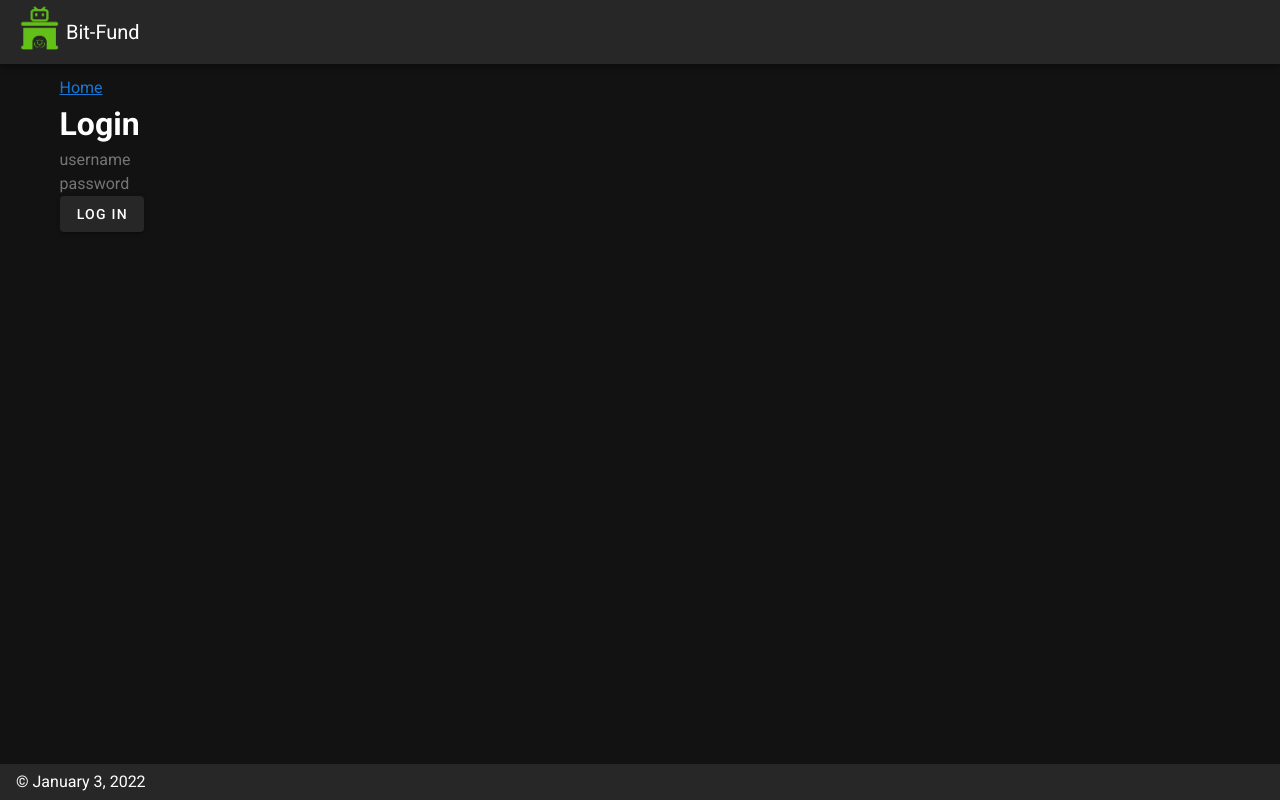
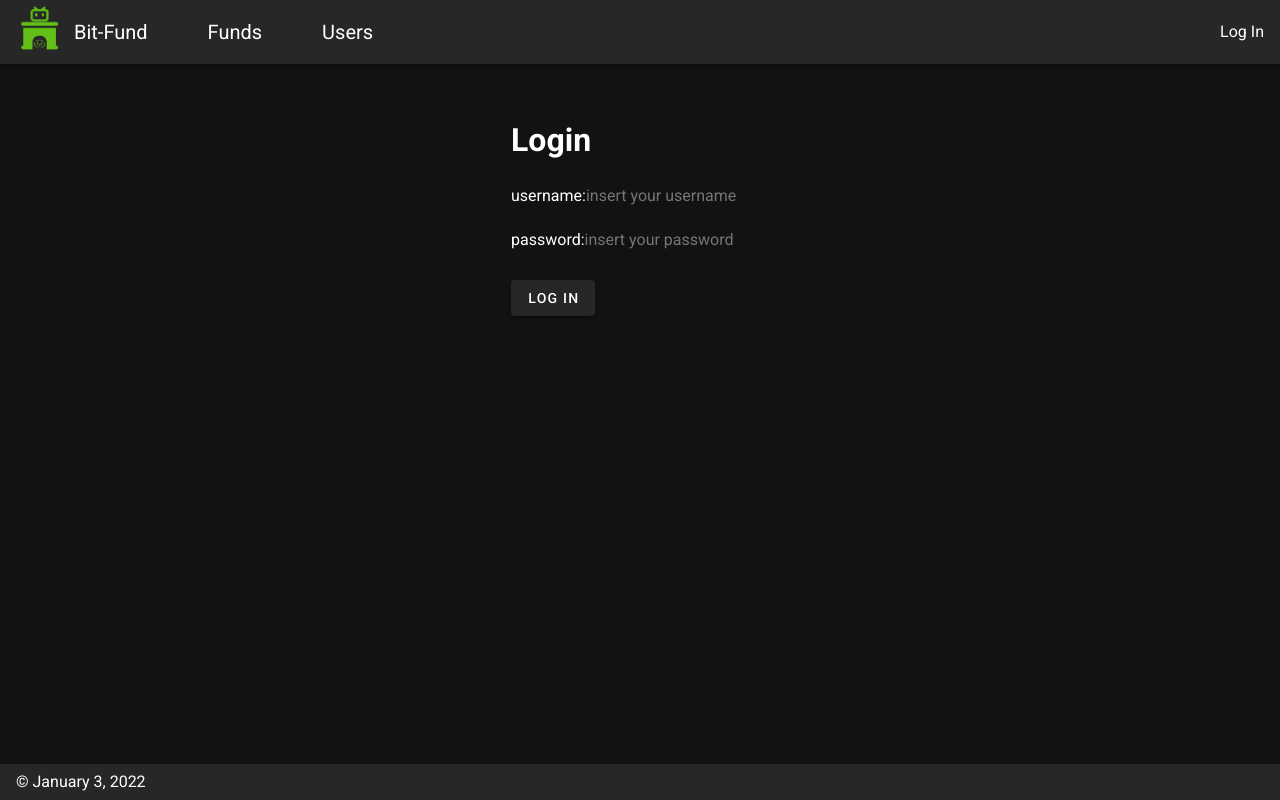
Before and after one commit to ntsonnenberg/NFT-Fund-App, a Nuxt app: page /login in a window 1280 px wide. Built offline with nearby package versions, Linux system fonts and the light colour scheme.

Commit message:
finished login page, set up other page routings

```diff
--- a/layouts/default.vue
+++ b/layouts/default.vue
@@ -5,13 +5,27 @@
       fixed
       app
     >
-      <div class="logo">
-        <NuxtLink to="/"><img src="../img/NFT_Fund_Logo.png"></NuxtLink>
+      <NuxtLink to="/"><img src="../img/NFT_Fund_Logo.png"></NuxtLink>
+      <NuxtLink to="/">
+        <v-toolbar-title v-text="title" class="pl-2"/>
+      </NuxtLink>
+      <NuxtLink to="/funds">
+      <v-toolbar-title v-text="funds" class="pl-15"/>
+      </NuxtLink>
+      <NuxtLink to="/users">
+        <v-toolbar-title v-text="users" class="pl-15"/>
+      </NuxtLink>
+      <v-spacer />
+      <div v-if="user === null">
+        <NuxtLink to="/login" id="loginTab">Log In</NuxtLink>
       </div>
-      <v-toolbar-title v-text="title" />
-      <v-spacer />
+      <div v-if="user !== null" class="pr-10">
+        <NuxtLink to="/account" id="accountTab">Account</NuxtLink>
+      </div>
       <div v-if="user !== null">
-        <v-btn @click="logout()">Log Out</v-btn>
+        <NuxtLink to="/" id="logoutTab">
+          <button @click="logout()">Log Out</button>
+        </NuxtLink>
       </div>
     </v-app-bar>
 
@@ -53,7 +67,9 @@
         miniVariant: false,
         right: true,
         rightDrawer: false,
-        title: 'Bit-Fund'
+        title: 'Bit-Fund',
+        funds: 'Funds',
+        users: 'Users',
       }
     },
 
@@ -80,4 +96,9 @@
     width: 50px;
     height: 50px;
   }
+
+a {
+    text-decoration: none;
+    color: white !important;
+  }
 </style>
--- /dev/null
+++ b/pages/account.vue
@@ -0,0 +1,29 @@
+<template>
+  <h1>Hello {{ user }}!</h1>
+</template>
+
+<script>
+export default {
+    name: "AccountPage",
+
+    data () {
+        return {
+
+        }
+    },
+
+    methods: {
+
+    },
+
+    computed: {
+        user () {
+            return this.$store.state.accounts.user;
+        }
+    }
+}
+</script>
+
+<style>
+
+</style>
--- /dev/null
+++ b/pages/funds.vue
@@ -0,0 +1,27 @@
+<template>
+    <div>
+        <h1>This is the funds page</h1>
+        <fund-card @view="showFundName" />
+    </div>
+</template>
+
+<script>
+import FundCard from '@/components/FundCard.vue'
+export default {
+    name: 'FundsPage',
+
+    components: {
+        FundCard
+    },
+
+    methods: {
+    showFundName (event) {
+        alert("This fund is named: " + event);
+        }
+    }
+}
+</script>
+
+<style>
+
+</style>
--- a/pages/index.vue
+++ b/pages/index.vue
@@ -1,8 +1,6 @@
 <template>
 <div>
-  <NuxtLink to="/login">Login</NuxtLink>
   <h1>NFT Fund</h1>
-  <fund-card @view="showFundName"/>
 </div>
 
 </template>
@@ -20,13 +18,10 @@
     },
 
     components: {
-      FundCard
+
     },
 
     methods: {
-      showFundName (event) {
-        alert("This fund is named: " + event);
-      }
     }
   }
 </script>
--- a/pages/login.vue
+++ b/pages/login.vue
@@ -1,26 +1,24 @@
 <template>
-    <div>
-        <div>
-            <NuxtLink to="/">Home</NuxtLink>
-        </div>
-        <h1>Login</h1>
-        <div>
-            <input v-model="username" placeholder="username">
-        </div>
-        <div>
-            <input v-model="password" placeholder="password">
+  <v-layout>
+    <v-flex align-self-center>
+      <h1 class="pt-10">Login</h1>
+      <v-form>
+        <div class="pt-5">
+            <label for="username">username:</label>
+            <input id="username" v-model="username" placeholder="insert your username">
         </div>
 
-        <v-btn @click="login()">Log In</v-btn>
-
-        <div v-if="user !== null">
-            <v-btn @click="logout()">Log Out</v-btn>
+        <div class="pt-5">
+          <label for="password">password:</label>
+            <input id="password" v-model="password" placeholder="insert your password">
         </div>
 
-        <div v-if="user !== null">
-            Logged in as {{ user }}
+        <div class="pt-7">
+          <v-btn @click="login()">Log In</v-btn>
         </div>
-    </div>
+      </v-form>
+    </v-flex>
+  </v-layout>
 </template>
 
 <script>
@@ -35,11 +33,15 @@ export default {
   },
 
   methods: {
-    login () {
-      this.$store.dispatch('accounts/login', {
+    async login () {
+      await this.$store.dispatch('accounts/login', {
         username: this.username,
         password: this.password
       });
+
+      if (this.user !== null) {
+        this.$router.push("/account");
+      }
     },
 
     logout () {
@@ -58,3 +60,15 @@ export default {
   }
 }
 </script>
+
+<style scoped>
+  div.layout {
+    display: flex;
+    flex-direction: column;
+    justify-content: end;
+  }
+
+  input {
+    color: white;
+  }
+</style>
--- /dev/null
+++ b/pages/users.vue
@@ -0,0 +1,13 @@
+<template>
+  <h1>This is the users page</h1>
+</template>
+
+<script>
+export default {
+
+}
+</script>
+
+<style>
+
+</style>
```
